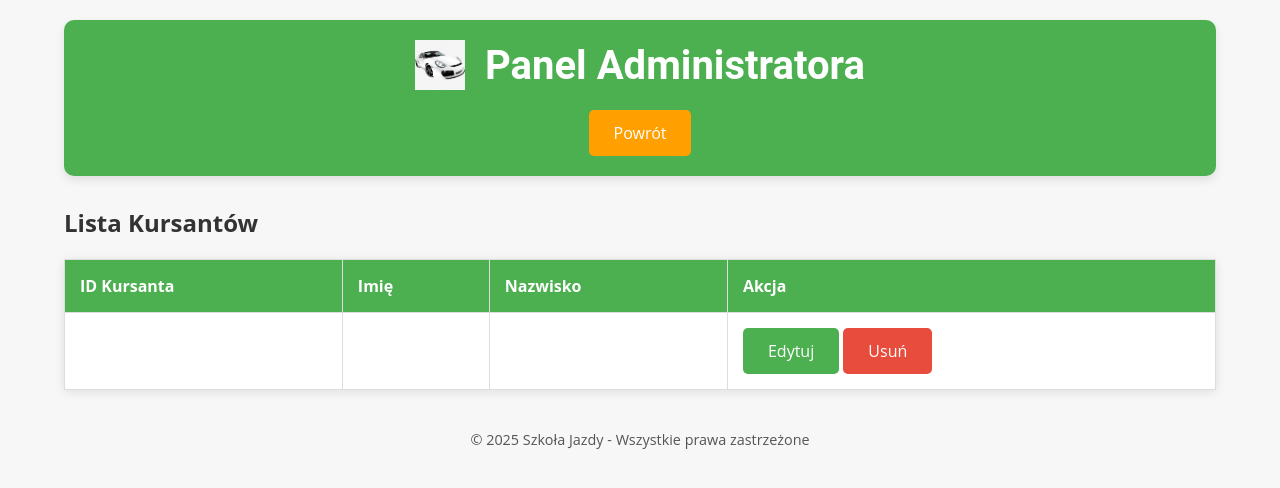
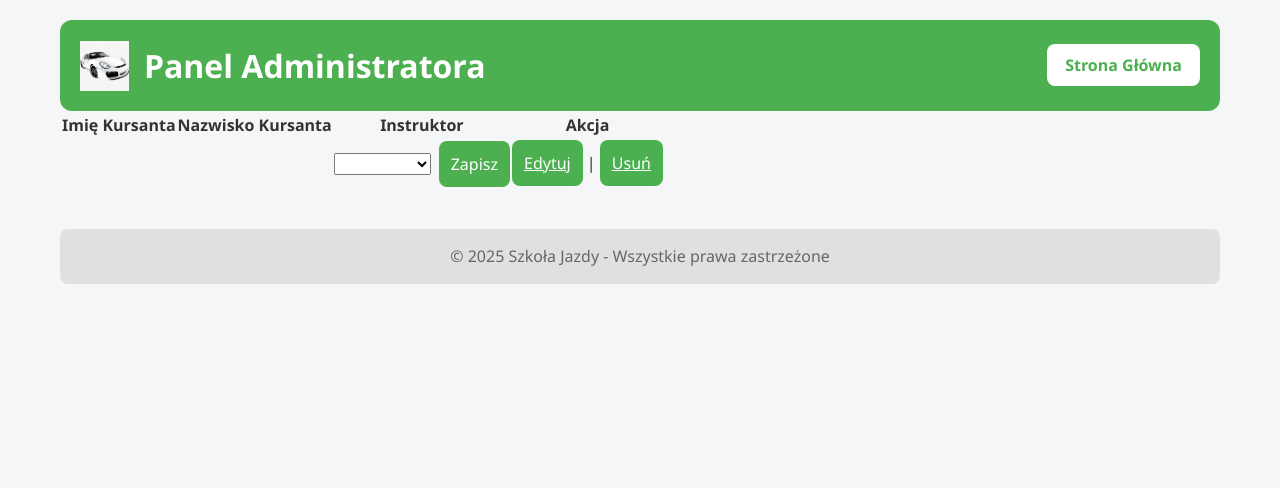
Before and after one commit to Kumihiko/Systemy---jazda, a PHP site: page /admin_panel.php in a window 1280 px wide. Shown: the top 488 px of the page. Run offline with PHP 8.4, Linux system fonts and the light colour scheme; tables that the repository leaves empty or names only in its code hold one stand-in row (values such as "Sample post"); data that the repository does not hold is empty.

Commit message:
Add files via upload
po zajeciach

```diff
--- a/admin_panel.php
+++ b/admin_panel.php
@@ -1,7 +1,20 @@
 <?php
 include 'db_connect.php';
-$query = "SELECT * FROM Kursanci";
-$stmt = $pdo->query($query);
+
+// Obsługa formularza przypisania instruktora
+if ($_SERVER["REQUEST_METHOD"] == "POST" && isset($_POST['kursant_id']) && isset($_POST['instruktor_id'])) {
+    $kursant_id = $_POST['kursant_id'];
+    $instruktor_id = $_POST['instruktor_id'];
+
+    $stmt = $pdo->prepare("UPDATE Kursanci SET ID_Instruktora = ? WHERE ID_Kursanta = ?");
+    $stmt->execute([$instruktor_id, $kursant_id]);
+}
+
+// Pobieranie kursantów
+$kursanci = $pdo->query("SELECT * FROM Kursanci")->fetchAll(PDO::FETCH_ASSOC);
+
+// Pobieranie instruktorów
+$instruktorzy = $pdo->query("SELECT * FROM Instruktorzy")->fetchAll(PDO::FETCH_ASSOC);
 ?>
 
 <!DOCTYPE html>
@@ -19,34 +32,47 @@ $stmt = $pdo->query($query);
             <h1>Panel Administratora</h1>
         </div>
         <nav>
-                <a href="index.php" class="btn">Powrót</a>
+            <a href="index.php" class="btn">Strona Główna</a>
         </nav>
     </header>
 
     <main>
-            <section class="participants">
-                <h2>Lista Kursantów</h2>
+        <section>
             <table class="table">
                 <thead>
                 <tr>
-                            <th>ID Kursanta</th>
-                            <th>Imię</th>
-                            <th>Nazwisko</th>
+                    <th>Imię Kursanta</th>
+                    <th>Nazwisko Kursanta</th>
+                    <th>Instruktor</th>
                     <th>Akcja</th>
                 </tr>
                 </thead>
                 <tbody>
-                        <?php while ($row = $stmt->fetch(PDO::FETCH_ASSOC)): ?>
+                <?php foreach ($kursanci as $kursant): ?>
                     <tr>
-                                <td><?= $row['ID_Kursanta'] ?></td>
-                                <td><?= $row['Imie'] ?></td>
-                                <td><?= $row['Nazwisko'] ?></td>
+                        <td><?= htmlspecialchars($kursant['Imie']) ?></td>
+                        <td><?= htmlspecialchars($kursant['Nazwisko']) ?></td>
                         <td>
-                                    <a href="edit_participant.php?id=<?= $row['ID_Kursanta'] ?>" class="btn edit">Edytuj</a>
-                                    <a href="delete_participant.php?id=<?= $row['ID_Kursanta'] ?>" class="btn delete">Usuń</a>
+                            <form method="POST" style="display: flex; gap: 8px; align-items: center;">
+                                <input type="hidden" name="kursant_id" value="<?= $kursant['ID_Kursanta'] ?>">
+                                <select name="instruktor_id">
+                                    <option value="">-- Wybierz --</option>
+                                    <?php foreach ($instruktorzy as $instruktor): ?>
+                                        <option value="<?= $instruktor['ID_Instruktora'] ?>"
+                                            <?= $kursant['ID_Instruktora'] == $instruktor['ID_Instruktora'] ? 'selected' : '' ?>>
+                                            <?= $instruktor['Imie'] . ' ' . $instruktor['Nazwisko'] ?>
+                                        </option>
+                                    <?php endforeach; ?>
+                                </select>
+                                <button type="submit" class="btn">Zapisz</button>
+                            </form>
+                        </td>
+                        <td>
+                            <a href="edit_participant.php?id=<?= $kursant['ID_Kursanta'] ?>" class="btn edit">Edytuj</a> |
+                            <a href="delete_participant.php?id=<?= $kursant['ID_Kursanta'] ?>" class="btn delete">Usuń</a>
                         </td>
                     </tr>
-                        <?php endwhile; ?>
+                <?php endforeach; ?>
                 </tbody>
             </table>
         </section>
--- a/index.php
+++ b/index.php
@@ -30,6 +30,7 @@ if ($_SERVER["REQUEST_METHOD"] == "POST") {
             <nav>
                 <a href="admin_panel.php" class="btn">Panel Administratora</a>
                 <a href="theory_lessons.php" class="btn">Zajęcia Teoretyczne</a>
+                <a href="Instruktorzy.php" class="btn">Instruktorzy</a>
             </nav>
         </header>
 
--- a/instruktorzy.php
+++ b/instruktorzy.php
@@ -23,7 +23,6 @@ $stmt = $pdo->query($query);
             </div>
             <nav>
                 <a href="index.php" class="btn">Strona Główna</a>
-                <a href="add_participant.php" class="btn">Dodaj Kursanta</a>
             </nav>
         </header>
 
@@ -51,7 +50,7 @@ $stmt = $pdo->query($query);
                         ?>
                     </tbody>
                 </table>
-                <a href="index.php" class="btn-instruktorzy">Powrót do Strony Głównej</a>
+
             </section>
         </main>
 
--- a/style.css
+++ b/style.css
@@ -1,253 +1,140 @@
-/* Ogólny styl */
-body {
-    font-family: 'Open Sans', sans-serif;
-    background-color: #f7f7f7;
+/* Reset i podstawy */
+* {
     margin: 0;
     padding: 0;
+    box-sizing: border-box;
+    font-family: 'Segoe UI', Tahoma, Geneva, Verdana, sans-serif;
+}
+
+body {
+    background-color: #f4f6f8;
     color: #333;
+    line-height: 1.6;
 }
 
 .container {
-    width: 90%;
+    max-width: 1200px;
     margin: 0 auto;
     padding: 20px;
 }
 
+/* Nagłówek i nawigacja */
 header {
     background-color: #4CAF50;
     color: white;
     padding: 20px;
-    text-align: center;
-    border-radius: 10px;
-    box-shadow: 0 4px 10px rgba(0, 0, 0, 0.1);
+    border-radius: 12px;
+    display: flex;
+    justify-content: space-between;
+    align-items: center;
+    flex-wrap: wrap;
 }
 
-header .logo {
+.logo {
     display: flex;
     align-items: center;
-    justify-content: center;
-    margin-bottom: 15px;
 }
 
-header .logo-img {
-    width: 50px;
+.logo-img {
     height: 50px;
-    margin-right: 20px;
+    margin-right: 15px;
 }
 
-header h1 {
-    font-family: 'Roboto', sans-serif;
-    font-size: 2.5rem;
-    margin: 0;
+nav a.btn {
+    background-color: white;
+    color: #4CAF50;
+    padding: 10px 18px;
+    text-decoration: none;
+    border-radius: 8px;
+    font-weight: bold;
+    transition: background-color 0.3s ease, color 0.3s ease;
+    margin-left: 10px;
 }
 
-nav {
-    margin-top: 20px;
-}
-
-a.btn {
-    background-color: #ff9f00;
-    color: white;
-    padding: 12px 25px;
-    text-decoration: none;
-    border-radius: 5px;
-    font-size: 16px;
-    transition: background-color 0.3s ease;
-    display: inline-block;
-}
-
-a.btn:hover {
-    background-color: #e68a00;
-}
-
-main {
-    margin-top: 30px;
-}
-
-section.intro {
-    text-align: center;
-    margin-bottom: 30px;
-}
-
-section.intro h2 {
-    font-size: 2rem;
-    color: #333;
-}
-
-section.intro p {
-    font-size: 1.2rem;
-    color: #555;
-    margin: 20px auto;
-    width: 80%;
-}
-
-table.table {
-    width: 100%;
-    border-collapse: collapse;
-    margin: 20px 0;
-    box-shadow: 0 2px 10px rgba(0, 0, 0, 0.1);
-}
-
-table.table th, table.table td {
-    padding: 15px;
-    text-align: left;
-    border-bottom: 1px solid #ddd;
-}
-
-table.table th {
-    background-color: #4CAF50;
+nav a.btn:hover {
+    background-color: #45a049;
     color: white;
 }
 
-table.table td {
-    background-color: #ffffff;
-}
-
-table.table tr:hover {
-    background-color: #f1f1f1;
-}
-
-footer {
-    text-align: center;
-    margin-top: 40px;
-    font-size: 0.9rem;
-    color: #555;
-}
-
-footer p {
-    margin: 10px 0;
-}
-
-/* Przyciski w tabeli */
-a.btn.edit {
-    background-color: #4CAF50;
-}
-
-a.btn.edit:hover {
-    background-color: #45a049;
-}
-
-a.btn.delete {
-    background-color: #e74c3c;
-}
-
-a.btn.delete:hover {
-    background-color: #c0392b;
-}
-
-/* Style dla strony Instruktorów */
-.instruktorzy-container {
-    margin: 50px auto;
-    padding: 20px;
-    max-width: 900px;
-    background-color: #f7f7f7;
-    border-radius: 8px;
-    box-shadow: 0 4px 8px rgba(0, 0, 0, 0.1);
-}
-
-.instruktorzy-container h2 {
-    text-align: center;
-    font-size: 2rem;
-    margin-bottom: 30px;
-    color: #333;
-}
-
-.table {
-    width: 100%;
-    border-collapse: collapse;
-    margin-top: 20px;
-}
-
-.table th,
-.table td {
-    padding: 12px;
-    text-align: left;
-    border: 1px solid #ddd;
-}
-
-.table th {
-    background-color: #4CAF50;
-    color: white;
-}
-
-.table td {
+/* Sekcja formularza */
+.form-section {
     background-color: #fff;
-}
-
-.table tr:nth-child(even) td {
-    background-color: #f2f2f2;
-}
-
-.table tr:hover {
-    background-color: #ddd;
-}
-
-.table td {
-    font-size: 1rem;
-}
-
-.btn-instruktorzy {
-    display: block;
-    text-align: center;
-    margin-top: 30px;
-    padding: 10px 20px;
-    background-color: #4CAF50;
-    color: white;
-    font-size: 1.2rem;
-    text-decoration: none;
-    border-radius: 5px;
-}
-
-.btn-instruktorzy:hover {
-    background-color: #45a049;
-}
-
-.form-section {
-    background-color: #ffffff;
-    padding: 30px 40px;
-    margin: 50px auto;
-    border-radius: 16px;
-    box-shadow: 0 6px 18px rgba(0, 0, 0, 0.1);
-    max-width: 480px;
-    text-align: center;
+    padding: 30px;
+    margin: 40px auto;
+    max-width: 500px;
+    border-radius: 12px;
+    box-shadow: 0 8px 20px rgba(0, 0, 0, 0.1);
 }
 
 .form-section h2 {
-    font-size: 26px;
+    text-align: center;
     margin-bottom: 20px;
     color: #333;
 }
 
-.form-section label {
+.form-box {
+    display: flex;
+    flex-direction: column;
+}
+
+.form-group {
+    margin-bottom: 20px;
+}
+
+.form-group label {
     display: block;
-    margin-top: 20px;
-    font-weight: 500;
-    text-align: left;
+    font-weight: bold;
+    margin-bottom: 5px;
     color: #444;
 }
 
-.form-section input {
+.form-group input {
     width: 100%;
-    padding: 12px;
-    margin-top: 5px;
+    padding: 10px;
     border: 1px solid #ccc;
-    border-radius: 10px;
+    border-radius: 8px;
     font-size: 16px;
+    transition: border 0.3s ease;
 }
 
-.form-section button {
-    margin-top: 30px;
-    width: 100%;
-    padding: 14px;
-    background-color: #007bff;
+.form-group input:focus {
+    border-color: #4CAF50;
+    outline: none;
+}
+
+/* Przycisk */
+.btn {
+    background-color: #4CAF50;
+    color: white;
+    padding: 12px;
     border: none;
-    color: white;
-    font-size: 18px;
-    border-radius: 10px;
+    border-radius: 8px;
+    font-size: 16px;
     cursor: pointer;
     transition: background-color 0.3s ease;
+    text-align: center;
 }
 
-.form-section button:hover {
-    background-color: #0056b3;
+.btn:hover {
+    background-color: #45a049;
 }
+
+/* Komunikat sukcesu */
+.success-message {
+    background-color: #d4edda;
+    color: #155724;
+    padding: 12px;
+    border-radius: 8px;
+    margin-bottom: 20px;
+    border: 1px solid #c3e6cb;
+}
+
+/* Stopka */
+footer {
+    margin-top: 40px;
+    text-align: center;
+    padding: 15px;
+    background-color: #e0e0e0;
+    border-radius: 8px;
+    color: #666;
+}
```
Lines whose indentation alone changed are shown as unchanged.
